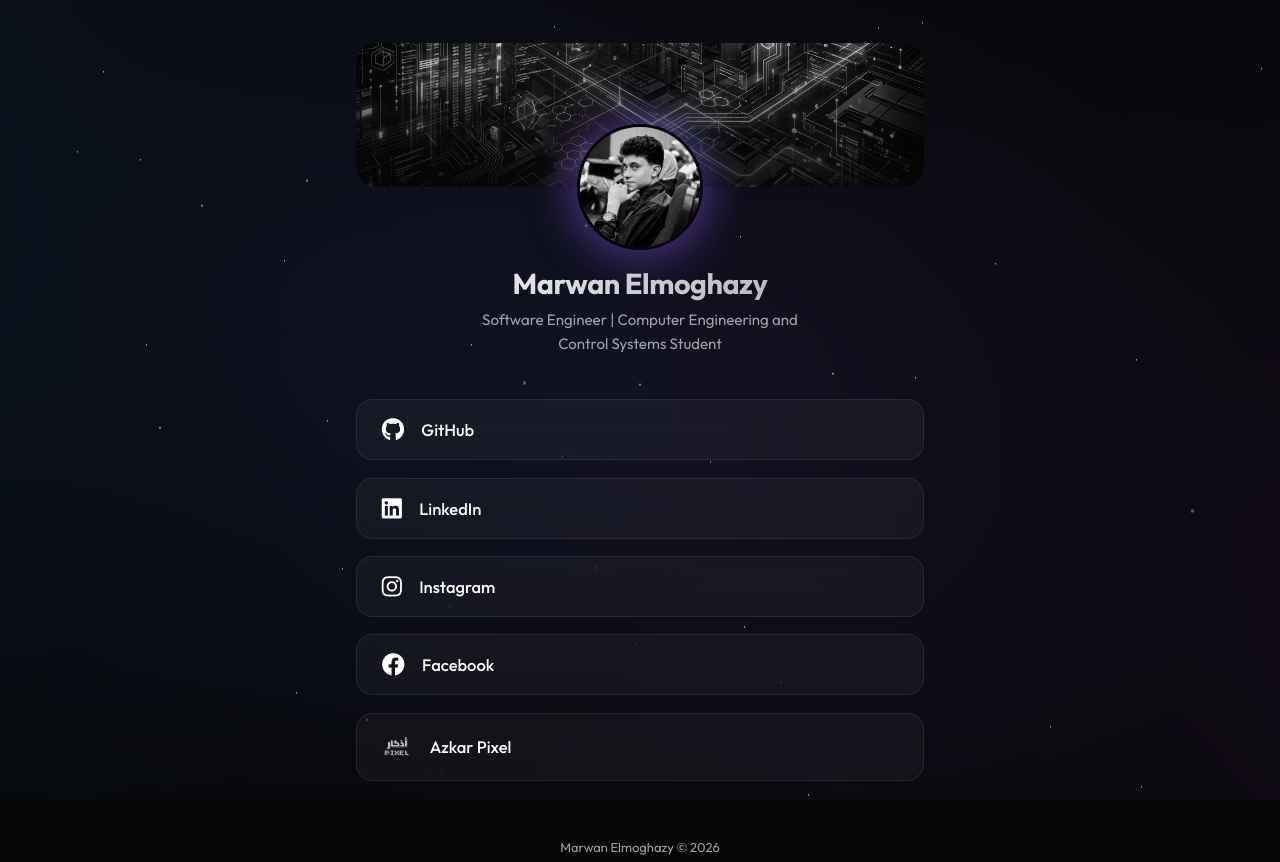
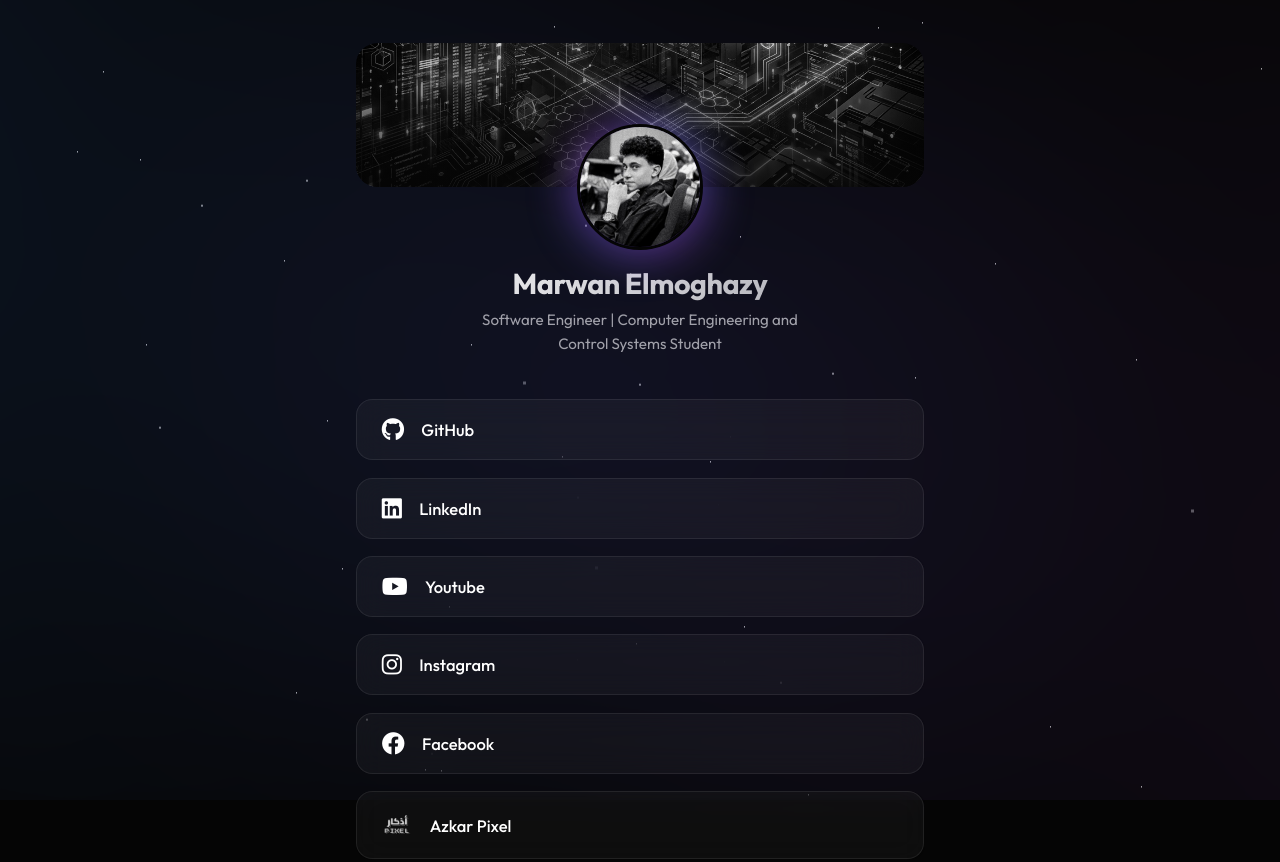
Before and after one commit to Marwan-Elmoghazy/Marwan-Card, a plain HTML site: page index.html in a window 1280 px wide. Shown: the top 862 px of the page. Drawn offline with Linux system fonts and the light colour scheme.

Commit message:
Adding the youtube channel

```diff
--- a/index.html
+++ b/index.html
@@ -70,6 +70,14 @@
                 <i class="fa-solid fa-arrow-right-long arrow"></i>
             </a>
 
+            <a href="https://youtube.com/@marwanelmoghazy" target="_blank" rel="noopener noreferrer" class="link-card" style="--accent: #FF0033;">
+                <div class="link-content">
+                    <i class="fa-brands fa-youtube icon"></i>
+                    <span class="link-title">Youtube</span>
+                </div>
+                <i class="fa-solid fa-arrow-right-long arrow"></i>
+            </a>
+
             <a href="https://www.instagram.com/marwan.elmoghazy" target="_blank" rel="noopener noreferrer" class="link-card" style="--accent: #f58529;">
                 <div class="link-content">
                     <i class="fa-brands fa-instagram icon"></i>
```
